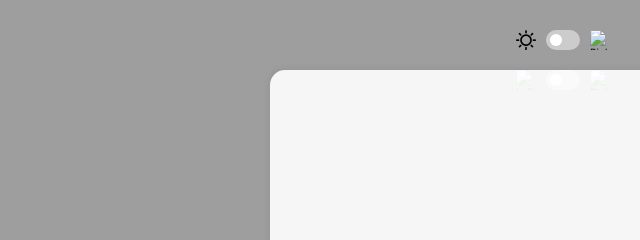
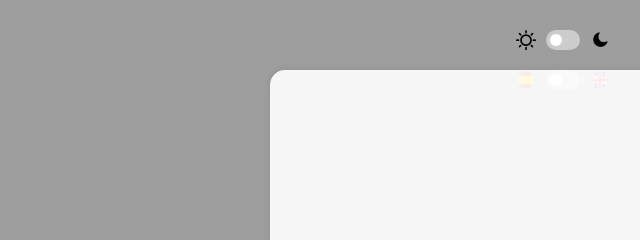
Before and after one commit to Jetbear69/Encriptador-deCody, a plain HTML site: page index.html in a window 1280 px wide. Shown: the top 240 px of the page, 640-1280 px from the left. Drawn offline with Linux system fonts and the light colour scheme; the site is published under a folder, as on GitHub Pages, so addresses that start at the root find nothing; a web font is replaced by a local one.

Commit message:
fix  toggle icons

```diff
--- a/index.html
+++ b/index.html
@@ -18,16 +18,16 @@
                 <input type="checkbox" id="darkModeCheckbox">
                 <span class="slider round"></span>
             </label>
-            <img src="/assets/img/moon.png" class="toggle-icon" alt="Right Dark Mode Icon">
+            <img src="./assets/img/moon.png" class="toggle-icon" alt="Right Dark Mode Icon">
         </div>
         <!-- Toggle de idioma -->
         <div class="toggle" id="languageToggle">
-            <img src="/assets/img/spain.png" class="toggle-icon" alt="Left Language Icon">
+            <img src="./assets/img/spain.png" class="toggle-icon" alt="Left Language Icon">
             <label class="switch">
                 <input type="checkbox" id="languageCheckbox">
                 <span class="slider round"></span>
             </label>
-            <img src="/assets/img/uk.png" class="toggle-icon" alt="Right Language Icon">
+            <img src="./assets/img/uk.png" class="toggle-icon" alt="Right Language Icon">
         </div>
     </div>
     <article>
```
